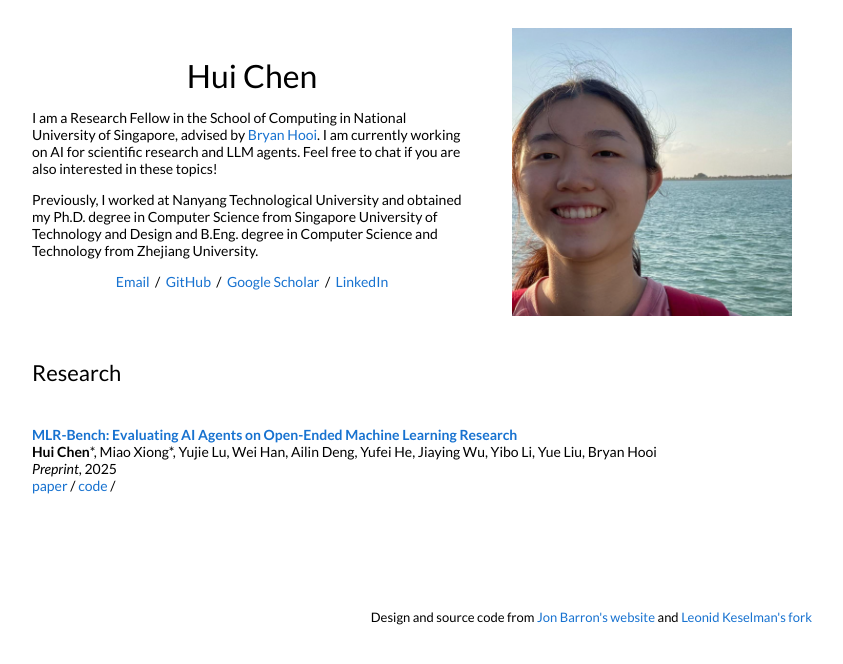
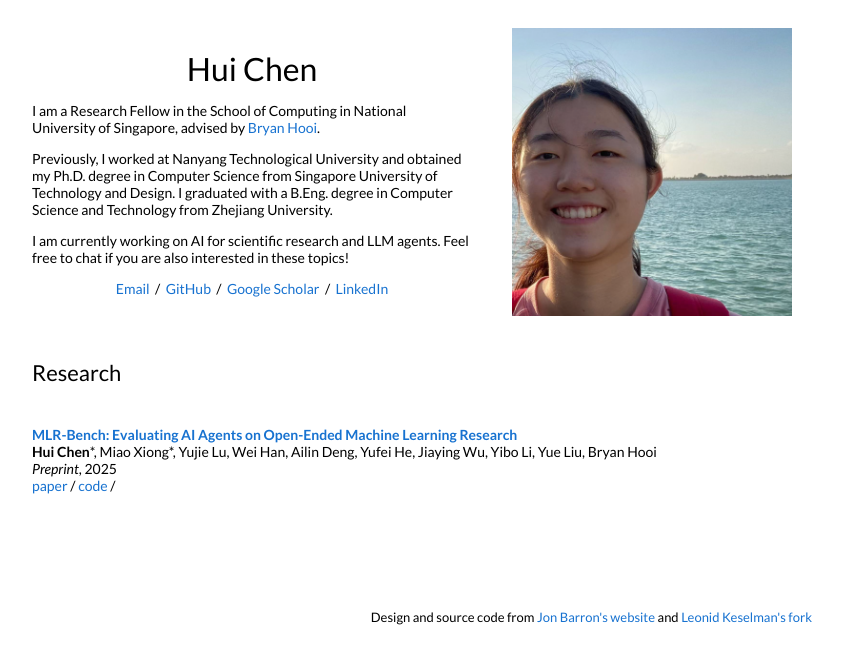
Before and after one commit to chchenhui/chchenhui.github.io, a Jekyll site: the page built from _posts/2025-1-1-mlrbench.markdown, in a window 1280 px wide. Shown: the top 664 px of the page, without its empty margins (228-1071 px from the left). Built offline with Jekyll 4.4.1, drawn with Linux system fonts in a browser that asks for light colours.

Commit message:
Revise personal introduction in default layout
Removed a personal statement and restructured the introduction.

```diff
--- a/_layouts/default.html
+++ b/_layouts/default.html
@@ -25,10 +25,13 @@
               <h1>
                 Hui Chen
               </h1>
-              <p>I am a Research Fellow in the School of Computing in National University of Singapore, advised by <a href="https://bhooi.github.io">Bryan Hooi</a>. I am currently working on AI for scientific research and LLM agents. Feel free to chat if you are also interested in these topics!
+              <p>I am a Research Fellow in the School of Computing in National University of Singapore, advised by <a href="https://bhooi.github.io">Bryan Hooi</a>.
               </p>
               <p>
-                Previously, I worked at Nanyang Technological University and obtained my Ph.D. degree in Computer Science from Singapore University of Technology and Design and B.Eng. degree in Computer Science and Technology from Zhejiang University.
+                Previously, I worked at Nanyang Technological University and obtained my Ph.D. degree in Computer Science from Singapore University of Technology and Design. I graduated with a B.Eng. degree in Computer Science and Technology from Zhejiang University.
+              </p>
+              <p>
+                I am currently working on AI for scientific research and LLM agents. Feel free to chat if you are also interested in these topics!
               </p>
               <p style="text-align:center">
                 <a target="_blank" href="mailto:chchenhui233@gmail.com"> Email</a> &nbsp;/&nbsp;
```
